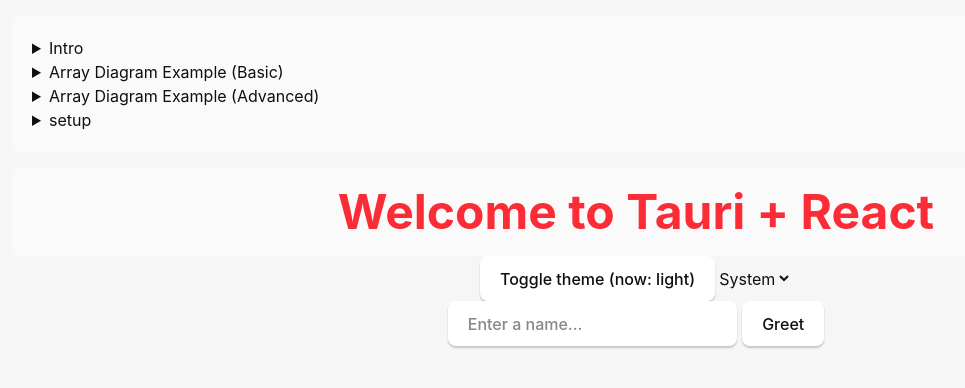
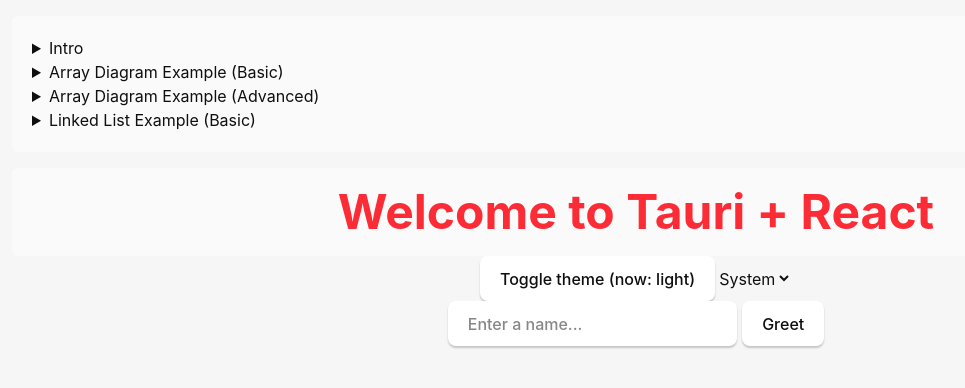
Before and after one commit to GD0C/DSA-wiki, a React (Vite) app in the folder desktop-version/: page / in a window 1280 px wide. Shown: the top 388 px of the page, without its empty margins (4-969 px from the left). Built offline with nearby package versions, Linux system fonts and the light colour scheme.

Commit message:
feat: more things

```diff
--- a/desktop-version/src/App.tsx
+++ b/desktop-version/src/App.tsx
@@ -9,7 +9,7 @@
   "Intro",
   "Array Diagram Example (Basic)",
   "Array Diagram Example (Advanced)",
-  "setup",
+  "Linked List Example (Basic)",
 ]
 
 const values: number[] = [1, 2, 3, 4, 5, 6, 7, 8, 9, 10];
@@ -25,7 +25,7 @@
   (<button className="hover:cursor-pointer">hello</button>),
   (<ArrayDiagram values={values} />),
   (<ArrayDiagram values={values} type="advanced" renderDetail={renderDetail} />),
-  (<LLDiagram />),
+  (<LLDiagram values={llValues} className="bg-brand" />),
 ]
 
 const accordionData = Array.from({ length: 4 }, (_, i) => ({
--- a/desktop-version/src/components/card/base/base-card.tsx
+++ b/desktop-version/src/components/card/base/base-card.tsx
@@ -15,10 +15,10 @@
 } as const;;
 
 const STYLE: Record<CardType, (size: GridSize) => string> = {
-  standard: () => `${SURFACE} w-full rounded-md gap-8`,
-  accordion: () => `${SURFACE} flex flex-col gap-8`,
-  accordion_row: (size) => `${SURFACE} grid gap-8 ${COLS[size]}`,
-  accordion_array: () => `${SURFACE} flex flex-col gap-4`,
+  standard: () => `${SURFACE} w-full rounded-md gap-8 overflow-x-hidden`,
+  accordion: () => `${SURFACE} flex flex-col gap-8 overflow-x-hidden`,
+  accordion_row: (size) => `${SURFACE} grid gap-8 ${COLS[size]} overflow-x-hidden`,
+  accordion_array: () => `${SURFACE} flex flex-col gap-4 overflow-x-hidden`,
   image: () => `${SURFACE} flex flex-col gap-8`,
 };
 
--- a/desktop-version/src/components/cs/ll-diagram/ll-diagram.tsx
+++ b/desktop-version/src/components/cs/ll-diagram/ll-diagram.tsx
@@ -1,9 +1,34 @@
-import { FC } from 'react';
+import { FC, ReactNode } from "react";
 
-export const LLDiagram: FC = () => {
+/**
+  * author: { @Override } : 20260806 @ 14:24
+**/
+
+const STYLE_NODE = "flex h-10 w-10 shrink-0 items-center justify-center rounded-full border border-button-border font-mono text-sm";
+
+type LLDiagramProps = {
+  values?: number[] | string[];
+  className?: string;
+};
+
+export const LLDiagram: FC<LLDiagramProps> = ({ values = [], className }) => {
+
+  const processNode = (v: number | string): ReactNode => {
+    if (v === 0) {
+      return <div></div>;
+    }
+    return <div className="h-1 w-10 bg-black"></div>;
+  }
+
+
   return (
-    <div>
-      hello, world
+    <div className={`flex items-center gap-2 ${className ?? ""}`}>
+      {values.map((v, i) => (
+        <div className="flex items-center gap-2">
+          {processNode(i)}
+          <div key={i} className={STYLE_NODE}>{v}</div>
+        </div>
+      ))}
     </div>
   );
 }
--- /dev/null
+++ b/desktop-version/src/components/cs/queue-diagram/index.ts
@@ -0,0 +1 @@
+export * from './queue-diagram';
--- /dev/null
+++ b/desktop-version/src/components/cs/queue-diagram/queue-diagram.tsx
@@ -0,0 +1,9 @@
+import { FC } from 'react';
+
+export const QueueDiagram: FC = () => {
+  return (
+    <div>
+      hello, world
+    </div>
+  )
+}
--- /dev/null
+++ b/desktop-version/src/components/cs/stack-diagram/index.ts
@@ -0,0 +1 @@
+export * from './stack-diagram';
--- /dev/null
+++ b/desktop-version/src/components/cs/stack-diagram/stack-diagram.tsx
@@ -0,0 +1,9 @@
+import { FC } from 'react';
+
+export const StackDiagram: FC = () => {
+  return (
+    <div>
+      hello, world
+    </div>
+  )
+}
--- /dev/null
+++ b/desktop-version/src/components/cs/tree-diagram/index.ts
@@ -0,0 +1 @@
+export * from './tree-diagram';
--- /dev/null
+++ b/desktop-version/src/components/cs/tree-diagram/tree-diagram.tsx
@@ -0,0 +1,9 @@
+import { FC } from 'react';
+
+export const TreeDiagram: FC = () => {
+  return (
+    <div>
+      hello, world
+    </div>
+  )
+}
```
Also changed, not shown: desktop-version/src/components/cs/array-diagram/array-diagram.tsx (+6 -3 lines), desktop-version/src/theme/theme-provider.tsx (+13 -4 lines), 2 other files (tests, documents, lock files or other folders).
